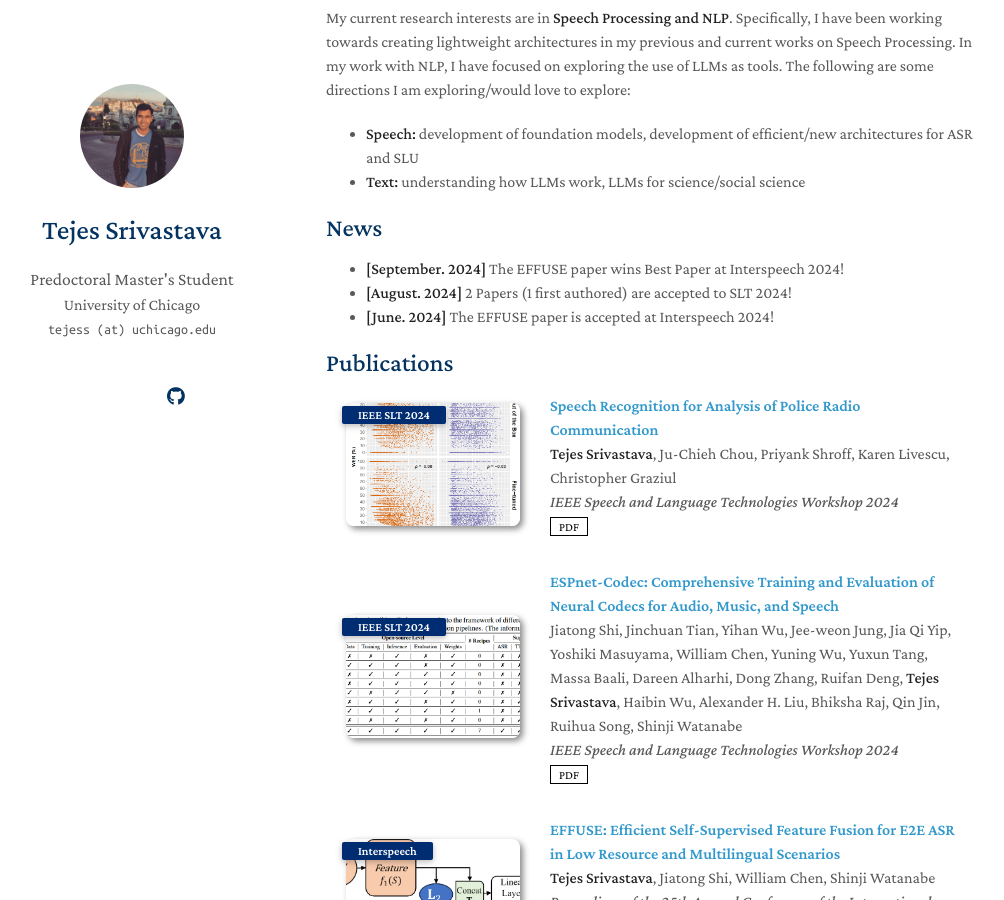
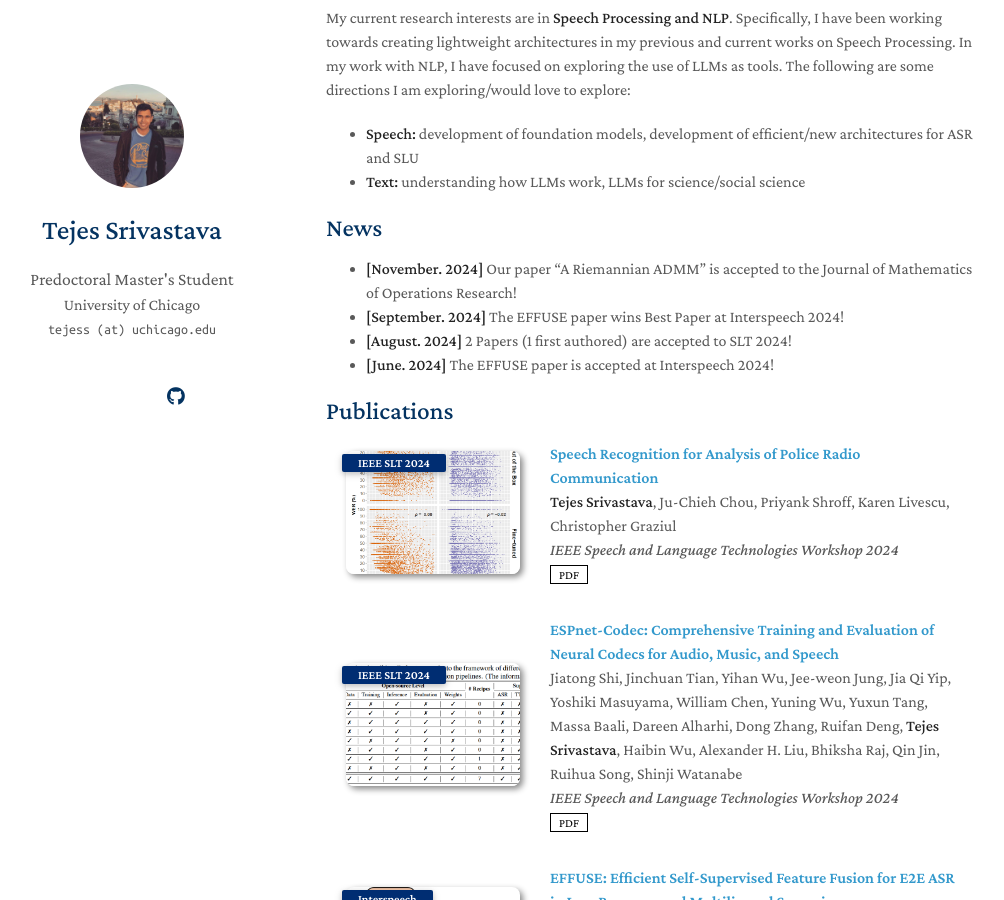
Before and after one commit to tejess/tejess.github.io, a Jekyll site: the page built from index.md, in a window 1280 px wide and 900 px high, scrolled down 373 px. Shown: the whole window, without its empty margins (144-1148 px from the left). Built offline with Jekyll 4.4.1, drawn with Linux system fonts in a browser that asks for light colours; a style sheet for code colours, icons or effects is not loaded; our own code applies the rules of GitHub Pages for plain Markdown files.

Commit message:
Update index.md

```diff
--- a/index.md
+++ b/index.md
@@ -18,6 +18,7 @@ My current research interests are in **Speech Processing and NLP**. Specifically
 - **Text:** understanding how LLMs work, LLMs for science/social science
 
 ## News
+- **[November. 2024]** Our paper "A Riemannian ADMM" is accepted to the Journal of Mathematics of Operations Research!
 - **[September. 2024]** The EFFUSE paper wins Best Paper at Interspeech 2024!
 - **[August. 2024]** 2 Papers (1 first authored) are accepted to SLT 2024!
 - **[June. 2024]** The EFFUSE paper is accepted at Interspeech 2024!
```
